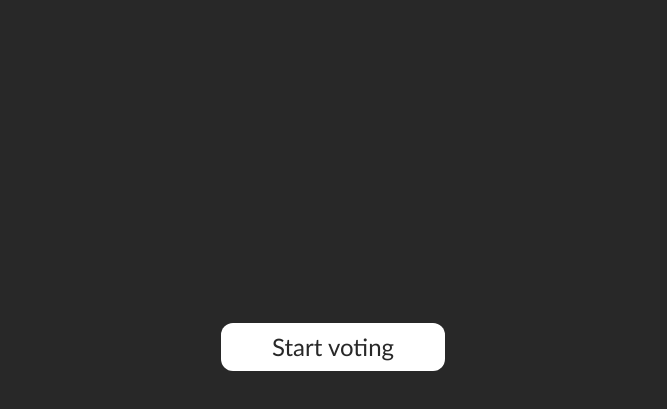
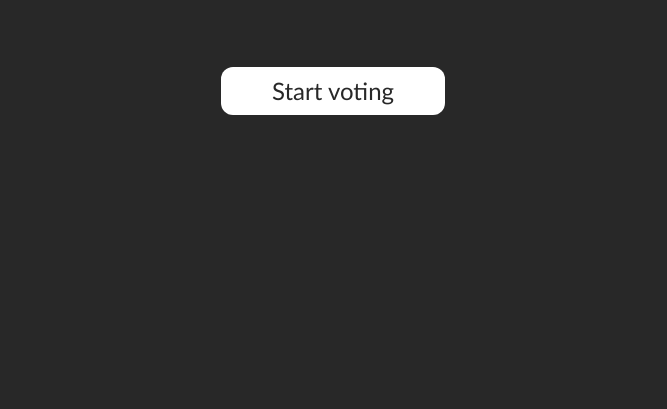
Before and after one commit to Vandammecasper/MVPvote, a Vue app in the folder packages/web/: page /creator/qr/1 in a window 1280 px wide. Shown: the part 365-774 px from the top of the page, without its empty margins (307-974 px from the left). Built offline with nearby package versions, Linux system fonts and the light colour scheme.

Commit message:
fixed visual issues

```diff
--- a/packages/web/src/views/creator/create.vue
+++ b/packages/web/src/views/creator/create.vue
@@ -60,6 +60,6 @@ import { useMutation } from '@vue/apollo-composable';
       </div>
       <p className="font-gill text-secondary ml-16 pr-32 opacity-45">Add some funny comments to explain your vote!</p>
     </div>
-    <button @click="handleCreateVote" className="bg-secondary text-primary w-56 text-2xl font-gill rounded-xl absolute bottom-16 p-2">Create vote</button>
+    <button @click="handleCreateVote" className="bg-secondary justify-self-center text-primary w-56 text-2xl font-gill rounded-xl absolute bottom-16 p-2">Create vote</button>
   </div>
 </template>
--- a/packages/web/src/views/creator/qr.vue
+++ b/packages/web/src/views/creator/qr.vue
@@ -16,6 +16,6 @@ const code = router.currentRoute.value.params.code
     </div>
     <p className="font-gill text-secondary text-center text-3xl mt-8">Teammates joined:</p>
     <p className="font-gill text-secondary text-center text-4xl mt-2">0</p>
-    <button className="bg-secondary text-primary w-56 text-2xl font-gill rounded-xl absolute bottom-16 p-2">Start voting</button>
+    <button className="bg-secondary text-primary w-56 text-2xl font-gill rounded-xl mt-16 p-2">Start voting</button>
   </div>
 </template>
```
